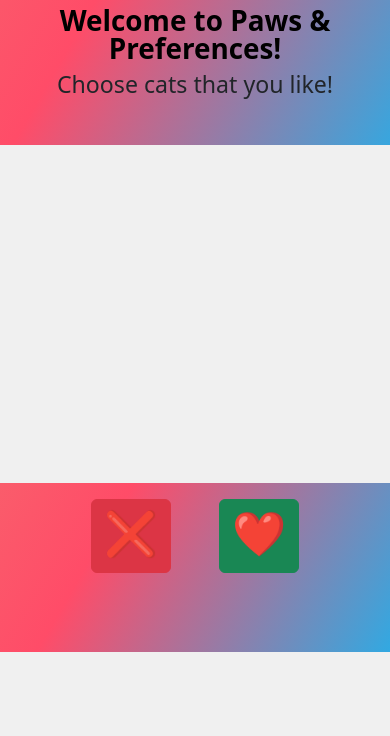
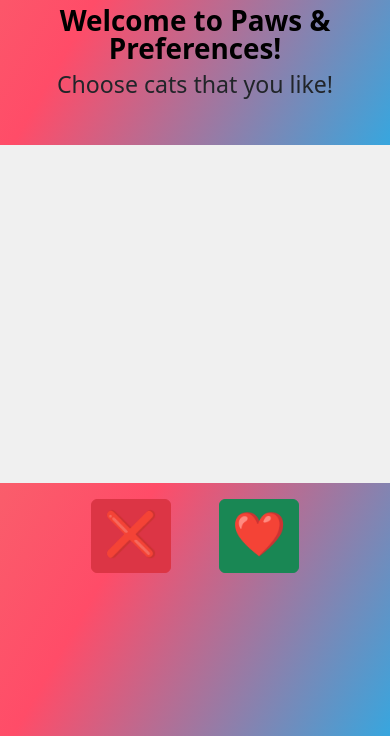
Before and after one commit to adib-aris/Tinder-Like-App-for-cats-HTML-, a plain HTML site: page index.html in a window 390 px wide. Shown: the part 108-844 px from the top of the page. Drawn offline with nearby package versions, Linux system fonts and the light colour scheme; no server answers.

Commit message:
Add overflow hidden to body in tablet, increase height for footer in tablet

```diff
--- a/public/styles/style.css
+++ b/public/styles/style.css
@@ -95,6 +95,7 @@ img {
 @media (max-width: 991px) {
   .body-index {
     height: 90vh;
+    overflow: hidden;
   }
 
  .header-container {
@@ -105,6 +106,9 @@ img {
   height: 40vh;
 }
 
+ .footer-container {
+  height: 30vh;
+}
   .title-div {
     text-align: center;
   }
```
